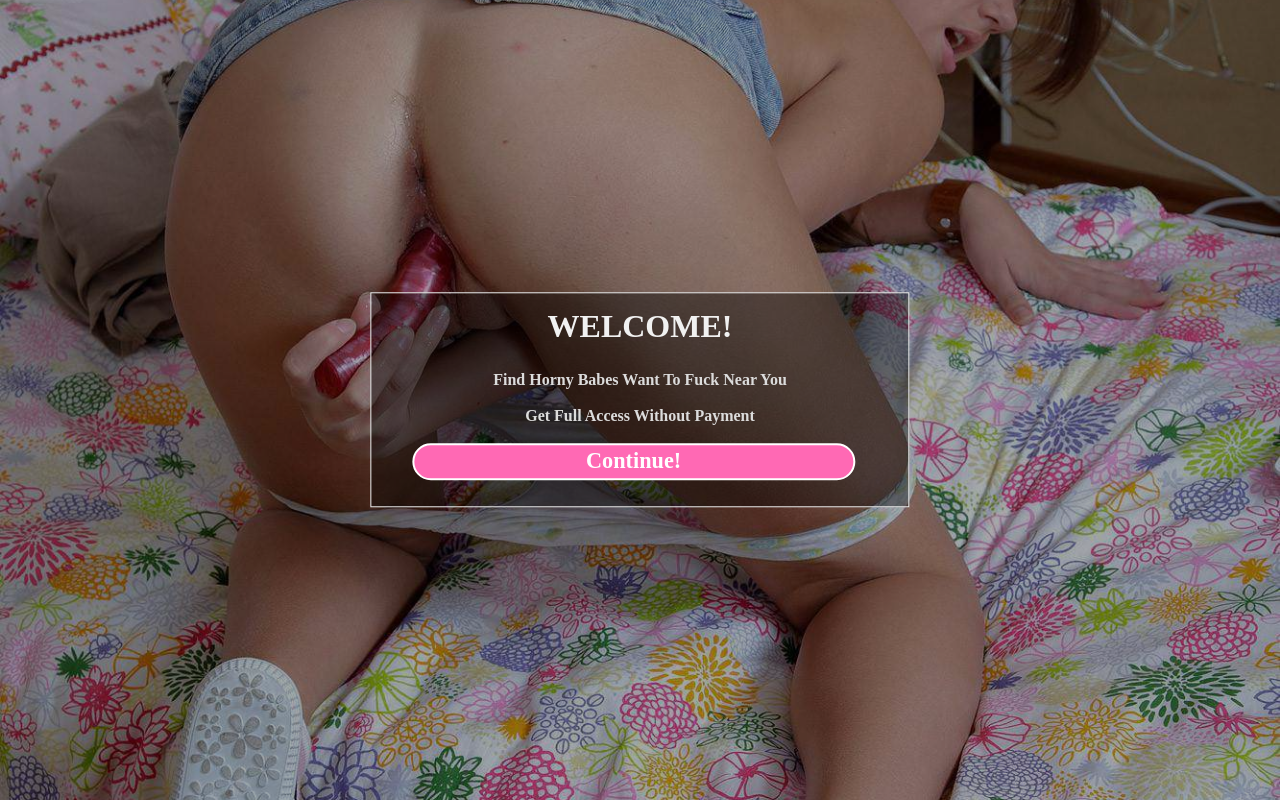
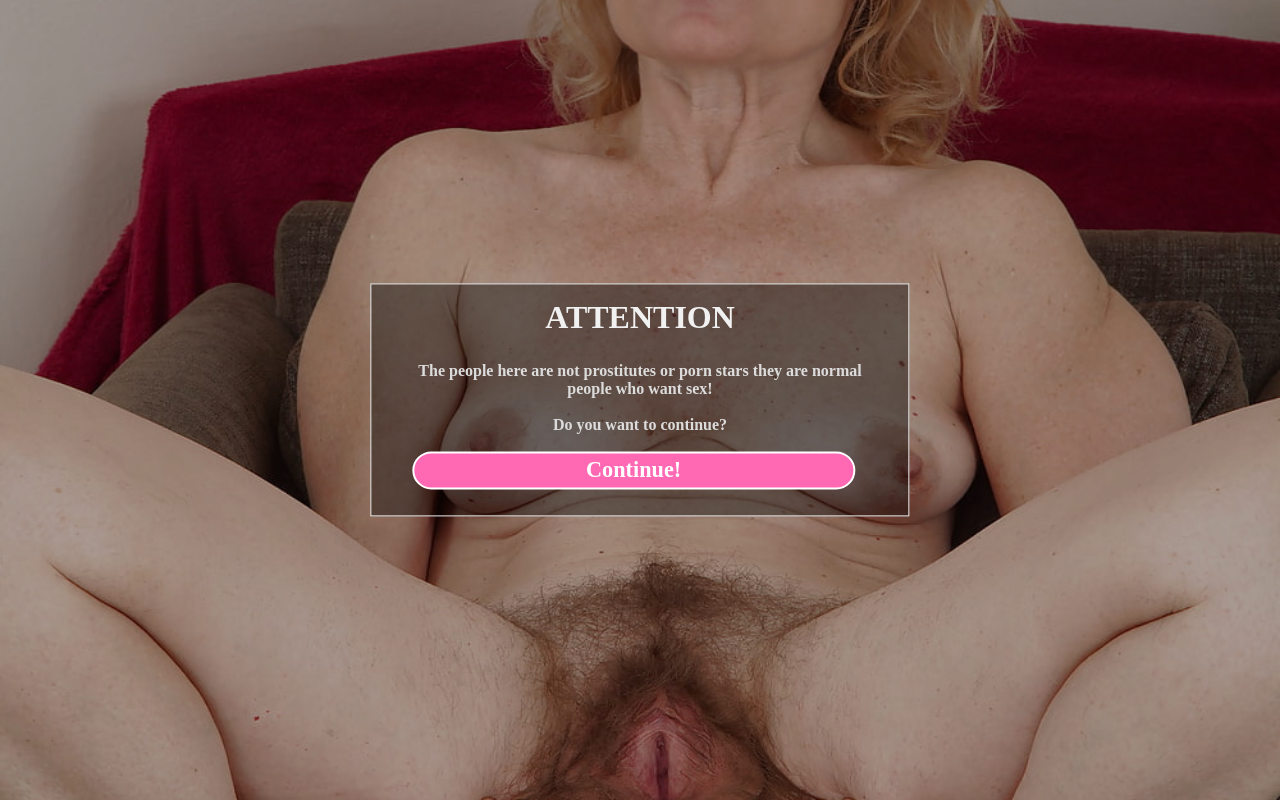
Before and after one commit to jembuots/jembuots.github.io, a plain HTML site: page index.html in a window 1280 px wide. Drawn offline with Linux system fonts and the light colour scheme.

Commit message:
Update
Update

```diff
--- a/index.html
+++ b/index.html
@@ -21,12 +21,12 @@
     <div class="step step-1 current">
         <div class="step__inner">
             <div class="inner_wrapper">
-                <h1 style="text-align:center;"><a style="color:#f1f1f1">WELCOME!</h3>
+                <h1 style="text-align:center;"><a style="color:#f1f1f1">ATTENTION</h3>
                     <br>
                     <br>
-                    <h4 style="text-align:center;"><a style="color:gainsboro">Find Horny Babes Want To Fuck Near You
+                    <h4 style="text-align:center;"><a style="color:gainsboro">The people here are not prostitutes or porn stars they are normal people who want sex!
                         <br><br>
-                        <h4 style="text-align:center;"><a style="color:gainsboro">Get Full Access Without Payment
+                        <h4 style="text-align:center;"><a style="color:gainsboro">Do you want to continue?
                             <br>
                             <br>
                         <a class="btn btn--primary"
@@ -42,7 +42,7 @@
       </div> -->
 
       <div class="videobgbox">
-        <img class="video" source="" src="c.jpg" type="img/jpg">
+        <img class="video" source="" src="ha.jpg" type="img/jpg">
 
      </div>
 
```
